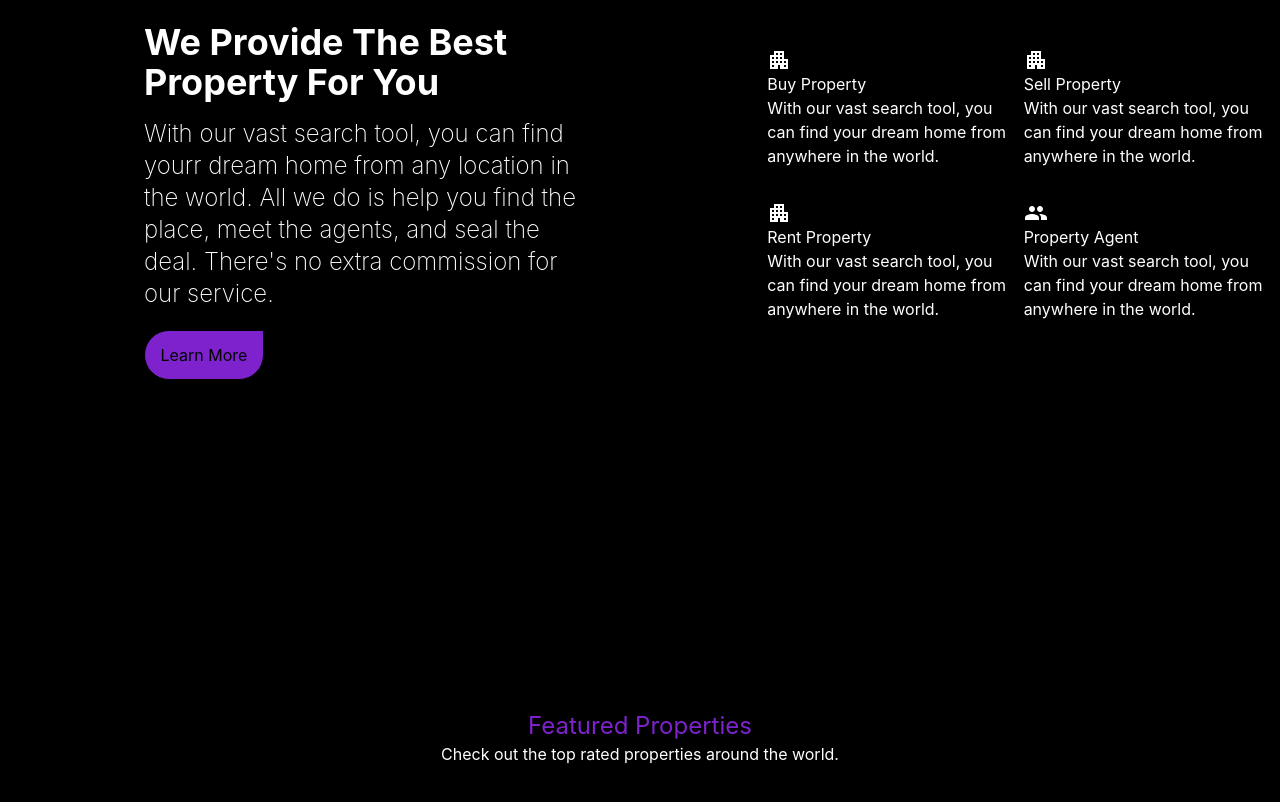
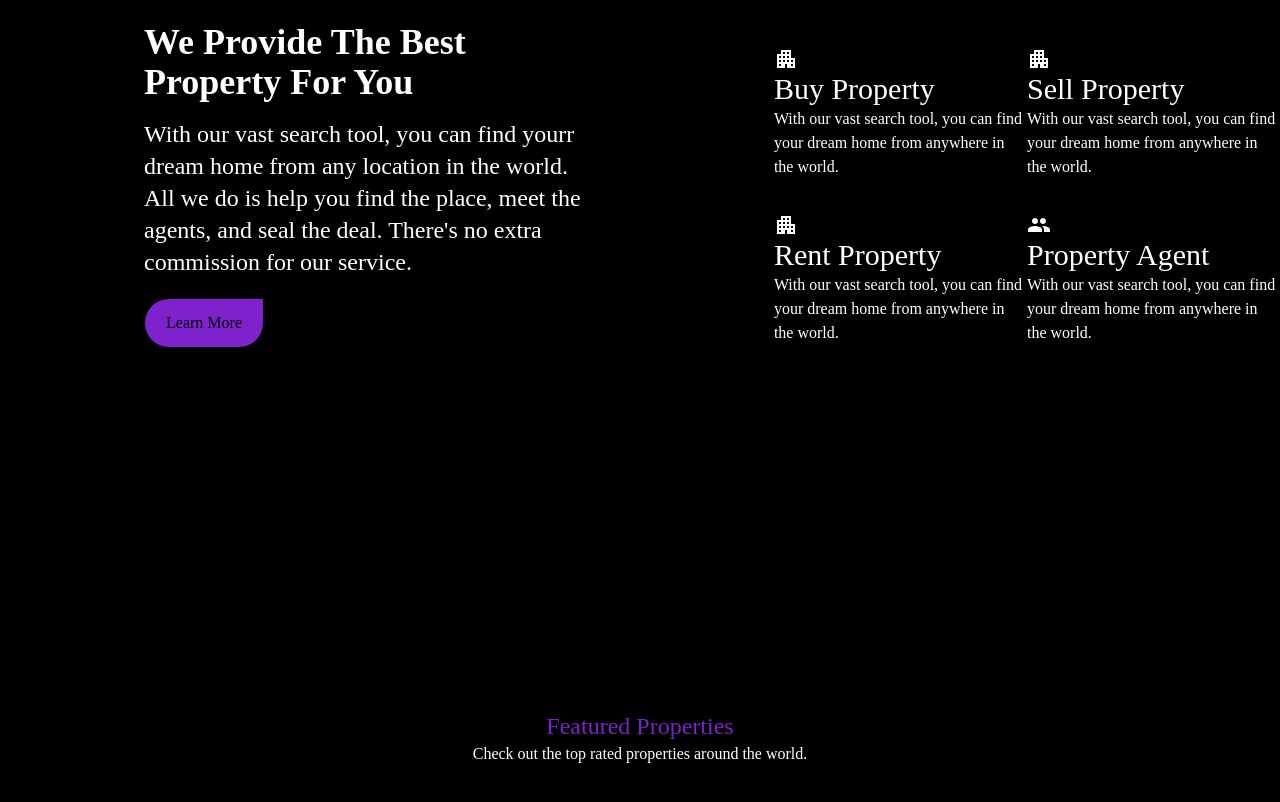
Before and after one commit to emmaudeji/Webstack-Portfolio-Project, a React (Create React App) app in the folder frontend/housify/: page / in a window 1280 px wide. Shown: the part 1026-1828 px from the top of the page. Built offline with nearby package versions, Linux system fonts and the light colour scheme.

Commit message:
editted index.js

```diff
--- a/frontend/housify/src/index.css
+++ b/frontend/housify/src/index.css
@@ -2,11 +2,49 @@
 @tailwind components;
 @tailwind utilities;
 
+@import url('https://fonts.googleapis.com/css2?family=Montserrat:ital,wght@0,100;0,200;0,300;0,400;0,500;0,600;0,800;0,900;1,100;1,200;1,300;1,400;1,500;1,600;1,700;1,800;1,900&display=swap');
+
+@layer base {
+  * {
+    @apply font-[montserrat]
+  }
+}
+
+body {
+  @apply bg-zinc-900 text-zinc-100
+}
+
+h1 {
+  @apply text-6xl font-extrabold
+}
+
+h2 {
+  @apply text-4xl font-medium
+}
+
+h3 {
+  @apply text-3xl font-medium
+}
+
+h4 {
+  @apply text-2xl font-bold
+}
+
+h5 {
+  @apply text-xl font-bold
+}
+
+button,
+.button {
+  @apply bg-purple-800 px-5 py-3 font-medium rounded-full transition ease-in-out duration-300 hover:scale-105 hover:bg-purple-900 rounded-tr-none
+}
+
+
 body {
   margin: 0;
-  font-family: -apple-system, BlinkMacSystemFont, "Segoe UI", "Roboto", "Oxygen", "Ubuntu", "Cantarell", "Fira Sans", "Droid Sans", "Helvetica Neue", sans-serif;
+  /* font-family: -apple-system, BlinkMacSystemFont, "Segoe UI", "Roboto", "Oxygen", "Ubuntu", "Cantarell", "Fira Sans", "Droid Sans", "Helvetica Neue", sans-serif;
   -webkit-font-smoothing: antialiased;
-  -moz-osx-font-smoothing: grayscale;
+  -moz-osx-font-smoothing: grayscale; */
 }
 
 /* code {
```
